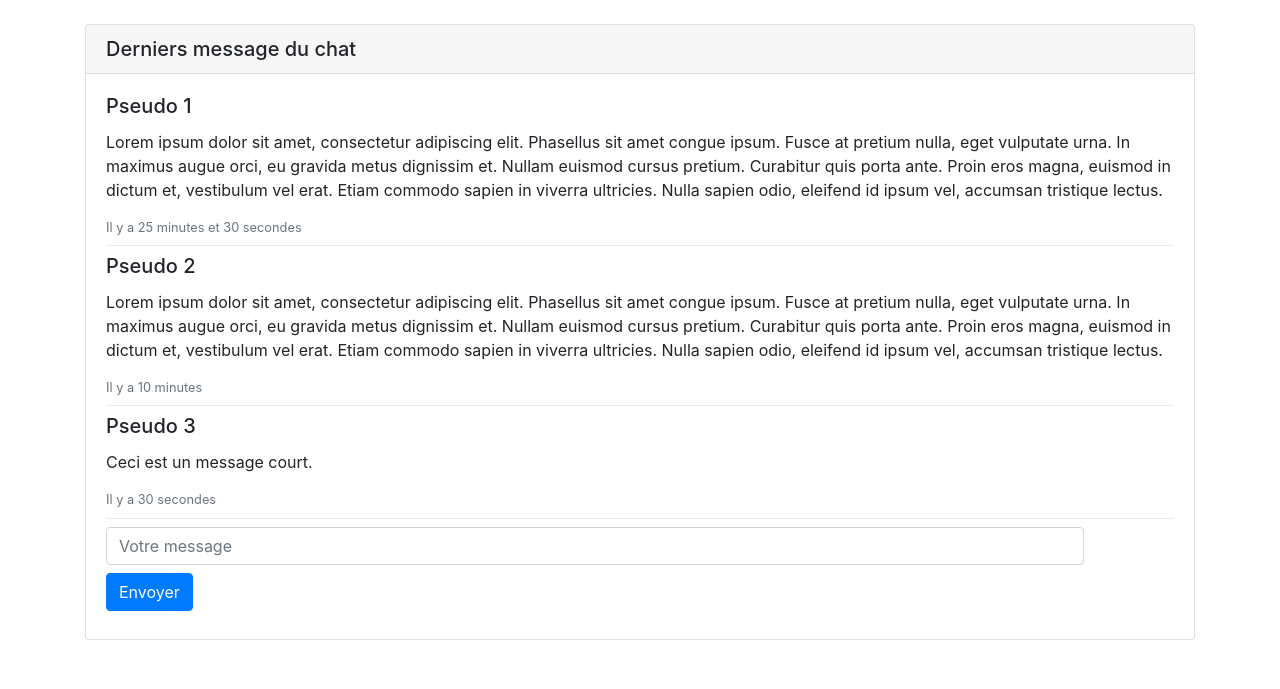
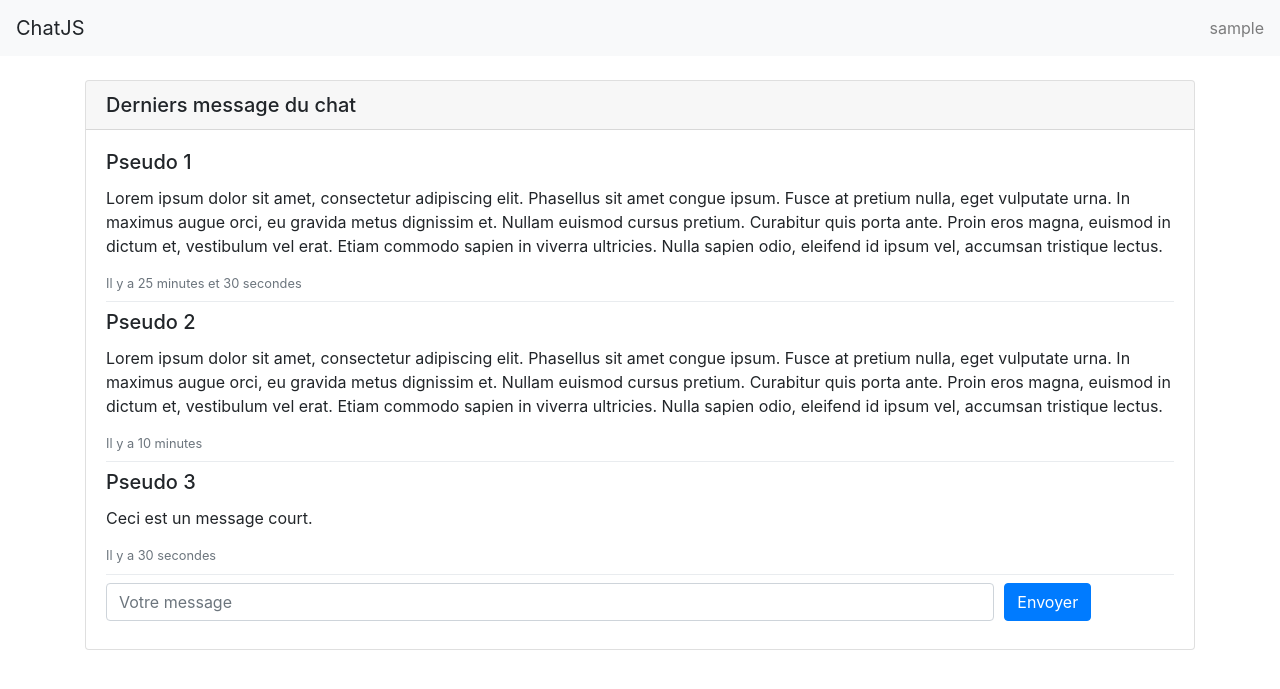
Before and after one commit to AlexandreBarde/ChatJS, a PHP site: page /chat.php in a window 1280 px wide. Shown: the top 689 px of the page. Run offline with PHP 8.4, Linux system fonts and the light colour scheme; the visitor is signed in with stand-in values (Sample User, id 1).

Commit message:
Pseudo (template)

```diff
--- a/chat.php
+++ b/chat.php
@@ -20,6 +20,10 @@
     <title>ChatJS</title>
 </head>
     <body>
+    <nav class="navbar navbar-light bg-light justify-content-between">
+        <a class="navbar-brand">ChatJS</a>
+        <span class="navbar-text"><?= $_SESSION['username'] ?></span>
+    </nav>
     <br />
     <div class="container">
         <div class="card">
@@ -38,7 +42,7 @@
                 <small class="form-text text-muted">Il y a 30 secondes</small>
                 <div class="dropdown-divider"></div>
                 <form class="form-row">
-                    <div class="col-11">
+                    <div class="col-10">
                         <label class="sr-only" for="inlineFormInputName2">Message</label>
                         <input type="text" class="form-control mb-2 mr-sm-2" id="inlineFormInputName2" placeholder="Votre message">
                     </div>
```
